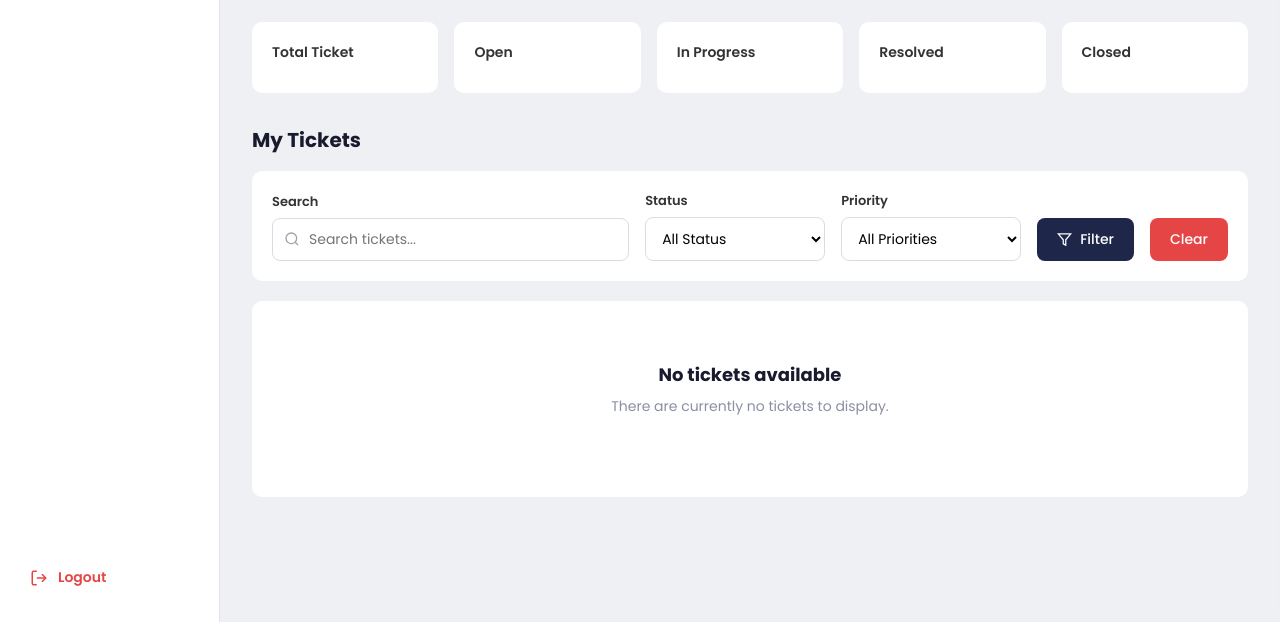
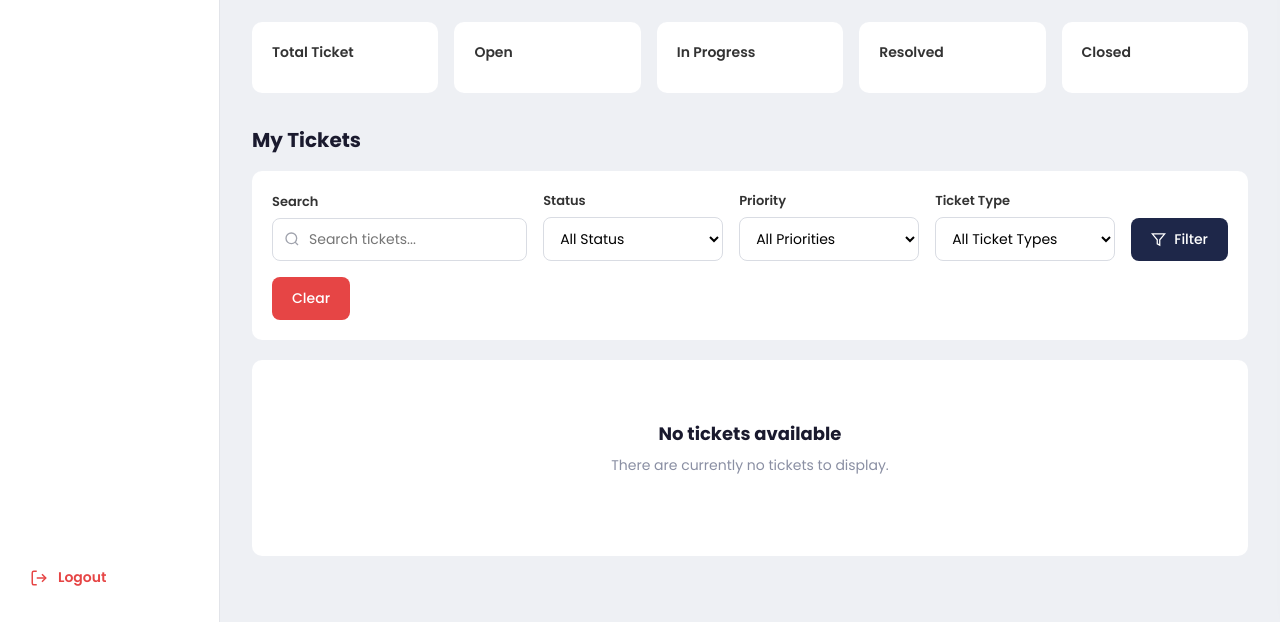
Before and after one commit to harshanrepo/resolvedesk, a FastAPI app: template templates/user_dashboard.html in a window 1280 px wide. Shown: the part 178-800 px from the top of the page. Run offline with FastAPI, Linux system fonts and the light colour scheme; the template is opened without the code that fills it, so the values that code supplies are empty.

Commit message:
Add ticket type support to dashboards.

```diff
--- a/models.py
+++ b/models.py
@@ -41,12 +41,15 @@ class Ticket(Base):
     description = Column(Text, nullable=False)
     priority_id = Column(Integer,ForeignKey("master_list_table.id"),nullable=False)
     status_id = Column(Integer,ForeignKey("master_list_table.id"),nullable=False)
+    ticket_type_id = Column(Integer,ForeignKey("master_list_table.id"),nullable=False)
     created_by = Column(Integer,ForeignKey("users.id"),nullable=False)
     assigned_to = Column(Integer,ForeignKey("users.id"),nullable=True)
     created_at = Column(DateTime,default=datetime.utcnow)
     updated_at = Column(DateTime,default=datetime.utcnow,onupdate=datetime.utcnow)
     creator = relationship("User",foreign_keys=[created_by])
     assignee = relationship("User",foreign_keys=[assigned_to])
+
+    ticket_type = relationship("MasterListTable",foreign_keys=[ticket_type_id])
     priority = relationship("MasterListTable",foreign_keys=[priority_id])
     status = relationship("MasterListTable",foreign_keys=[status_id])
     comments = relationship("Comment",back_populates="ticket",cascade="all, delete")
--- a/templates/staff - admin/ticket_detail.html
+++ b/templates/staff - admin/ticket_detail.html
@@ -44,6 +44,10 @@ css %}
         class="badge badge-priority priority-{{ ticket.priority.value | lower }}"
       >
         {{ ticket.priority.value }} priority
+      </span>
+
+      <span class="badge badge-ticket-type">
+        {{ ticket.ticket_type.value }}
       </span>
 
       <p class="ticket-description">{{ ticket.description }}</p>
@@ -126,4 +130,4 @@ css %}
   </main>
 </div>
 
-{% endblock %}
+{% endblock %}j
--- a/templates/user_dashboard.html
+++ b/templates/user_dashboard.html
@@ -8,10 +8,7 @@
   <header class="dashboard-header">
     <div class="brand">
       <div class="logo">
-        <img
-          src="{{ url_for('static', path='icons/favicon.svg') }}"
-          alt="resolveDesk"
-        />
+        <img src="{{ url_for('static', path='icons/favicon.svg') }}" alt="resolveDesk" />
       </div>
 
       <div>
@@ -38,15 +35,8 @@
     <aside class="dashboard-sidebar">
       <nav class="sidebar-nav">
         <a href="/dashboard" class="sidebar-nav-item active">
-          <svg
-            xmlns="http://www.w3.org/2000/svg"
-            width="18"
-            height="18"
-            viewBox="0 0 24 24"
-            fill="none"
-            stroke="currentColor"
-            stroke-width="2"
-          >
+          <svg xmlns="http://www.w3.org/2000/svg" width="18" height="18" viewBox="0 0 24 24" fill="none"
+            stroke="currentColor" stroke-width="2">
             <rect x="3" y="3" width="7" height="7" rx="1"></rect>
             <rect x="14" y="3" width="7" height="7" rx="1"></rect>
             <rect x="14" y="14" width="7" height="7" rx="1"></rect>
@@ -58,15 +48,8 @@
 
       <form method="post" action="/logout" class="sidebar-logout-form">
         <button type="submit" class="logout-btn">
-          <svg
-            xmlns="http://www.w3.org/2000/svg"
-            width="18"
-            height="18"
-            viewBox="0 0 24 24"
-            fill="none"
-            stroke="currentColor"
-            stroke-width="2"
-          >
+          <svg xmlns="http://www.w3.org/2000/svg" width="18" height="18" viewBox="0 0 24 24" fill="none"
+            stroke="currentColor" stroke-width="2">
             <path d="M9 21H5a2 2 0 0 1-2-2V5a2 2 0 0 1 2-2h4"></path>
             <polyline points="16 17 21 12 16 7"></polyline>
             <line x1="21" y1="12" x2="9" y2="12"></line>
@@ -90,11 +73,7 @@
           </div>
         </div>
 
-        <button
-          type="button"
-          class="raise-ticket-btn"
-          onclick="openTicketPanel()"
-        >
+        <button type="button" class="raise-ticket-btn" onclick="openTicketPanel()">
           + Raise Ticket
         </button>
       </section>
@@ -140,24 +119,12 @@
           <div class="filter-group filter-search">
             <label>Search</label>
             <div class="search-input-wrap">
-              <svg
-                xmlns="http://www.w3.org/2000/svg"
-                width="16"
-                height="16"
-                viewBox="0 0 24 24"
-                fill="none"
-                stroke="currentColor"
-                stroke-width="2"
-              >
+              <svg xmlns="http://www.w3.org/2000/svg" width="16" height="16" viewBox="0 0 24 24" fill="none"
+                stroke="currentColor" stroke-width="2">
                 <circle cx="11" cy="11" r="8"></circle>
                 <line x1="21" y1="21" x2="16.65" y2="16.65"></line>
               </svg>
-              <input
-                type="text"
-                name="search"
-                placeholder="Search tickets..."
-                value="{{ search or '' }}"
-              />
+              <input type="text" name="search" placeholder="Search tickets..." value="{{ search or '' }}" />
             </div>
           </div>
 
@@ -167,9 +134,7 @@
               <option value="" disabled selected hidden>All Status</option>
 
               {% for status in statuses %}
-              <option
-                value="{{ status.value }}"
-              {% if status_filter == status.value %}selected {% endif %}>
+              <option value="{{ status.value }}" {% if status_filter==status.value %}selected {% endif %}>
                 {{ status.value }}
               </option>
               {% endfor %}
@@ -182,27 +147,32 @@
               <option value="" disabled selected hidden>All Priorities</option>
 
               {% for priority in priorities %}
-              <option value="{{ priority.id }}" {% if priority_filter == priority.id %}selected {% endif %}>
+              <option value="{{ priority.id }}" {% if priority_filter==priority.id %}selected {% endif %}>
                 {{ priority.value }}
-                </option>
+              </option>
               {% endfor %}
 
             </select>
           </div>
 
+          <div class="filter-group">
+            <label>Ticket Type</label>
+
+            <select name="ticket_type_id">
+              <option value="" disabled selected hidden>All Ticket Types</option>
+
+              {% for ticket_type in ticket_types %}
+              <option value="{{ ticket_type.id }}" {% if ticket_type_filter==ticket_type.id %}selected{% endif %}>
+                {{ ticket_type.value }}
+              </option>
+              {% endfor %}
+            </select>
+          </div>
+
           <button type="submit" class="filter-btn">
-            <svg
-              xmlns="http://www.w3.org/2000/svg"
-              width="15"
-              height="15"
-              viewBox="0 0 24 24"
-              fill="none"
-              stroke="currentColor"
-              stroke-width="2"
-            >
-              <polygon
-                points="22 3 2 3 10 12.46 10 19 14 21 14 12.46 22 3"
-              ></polygon>
+            <svg xmlns="http://www.w3.org/2000/svg" width="15" height="15" viewBox="0 0 24 24" fill="none"
+              stroke="currentColor" stroke-width="2">
+              <polygon points="22 3 2 3 10 12.46 10 19 14 21 14 12.46 22 3"></polygon>
             </svg>
             Filter
           </button>
@@ -219,6 +189,7 @@
               <tr>
                 <th>ID</th>
                 <th>Title</th>
+                <th>Ticket Type</th>
                 <th>Priority</th>
                 <th>Status</th>
                 <th>Assigned To</th>
@@ -239,20 +210,24 @@
                 </td>
 
                 <td>
-                  <span
-                    class="priority-badge priority-{{ ticket.priority.value|lower }}"
-                  >
+                  <span>
+                    {{ ticket.ticket_type.value }}
+                  </span>
+                </td>
+
+                <td>
+                  <span class="priority-badge priority-{{ ticket.priority.value|lower }}">
                     {{ ticket.priority.value }}
                   </span>
                 </td>
 
                 <td>
-                  <span
-                    class="status-badge status-{{ ticket.status.value|lower|replace(' ', '-') }}"
-                  >
+                  <span class="status-badge status-{{ ticket.status.value|lower|replace(' ', '-') }}">
                     {{ ticket.status.value }}
                   </span>
                 </td>
+
+
 
                 <td>
                   {% if ticket.assignee %}
@@ -267,18 +242,9 @@
 
                 <td>
                   <a href="/tickets/{{ ticket.id }}" class="view-ticket-btn">
-                    <svg
-                      xmlns="http://www.w3.org/2000/svg"
-                      width="16"
-                      height="16"
-                      viewBox="0 0 24 24"
-                      fill="none"
-                      stroke="currentColor"
-                      stroke-width="2"
-                    >
-                      <path
-                        d="M21 15a2 2 0 0 1-2 2H7l-4 4V5a2 2 0 0 1 2-2h14a2 2 0 0 1 2 2z"
-                      ></path>
+                    <svg xmlns="http://www.w3.org/2000/svg" width="16" height="16" viewBox="0 0 24 24" fill="none"
+                      stroke="currentColor" stroke-width="2">
+                      <path d="M21 15a2 2 0 0 1-2 2H7l-4 4V5a2 2 0 0 1 2-2h14a2 2 0 0 1 2 2z"></path>
                     </svg>
                   </a>
                 </td>
@@ -322,37 +288,37 @@
     <div class="form-group">
       <label for="title"> Title </label>
 
-      <input
-        type="text"
-        id="title"
-        name="title"
-        placeholder="Enter ticket title"
-        required
-      />
+      <input type="text" id="title" name="title" placeholder="Enter ticket title" required />
     </div>
 
     <div class="form-group">
       <label for="description"> Description </label>
 
-      <textarea
-        id="description"
-        name="description"
-        rows="6"
-        placeholder="Describe your issue..."
-        required
-      ></textarea>
+      <textarea id="description" name="description" rows="6" placeholder="Describe your issue..." required></textarea>
     </div>
 
     <div class="form-group">
       <label for="priority_id"> Priority </label>
 
       <select id="priority_id" name="priority_id" required>
-        <option value="">Select priority</option>
+        <option value="" disabled selected>Select priority</option>
 
         {% for priority in priorities %}
 
         <option value="{{ priority.id }}">{{ priority.value }}</option>
 
+        {% endfor %}
+      </select>
+    </div>
+
+    <div class="form-group">
+      <label for="ticket_type_id">Ticket Type</label>
+
+      <select id="ticket_type_id" name="ticket_type_id" required>
+        <option value="" disabled selected>Select Ticket Type</option>
+
+        {% for ticket_type in ticket_types %}
+        <option value="{{ ticket_type.id }}">{{ ticket_type.value }}</option>
         {% endfor %}
       </select>
     </div>
```
Also changed, not shown: routes/dashboard.py (+40 -3 lines), routes/ticket.py (+11 -8 lines), templates/staff - admin/my_assigned_tickets.html (+23 -2 lines), templates/staff - admin/staff_dashboard.html (+20 -0 lines).
